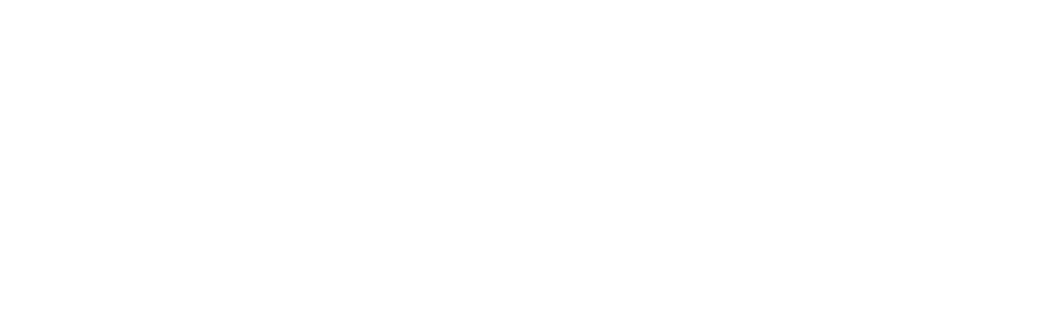
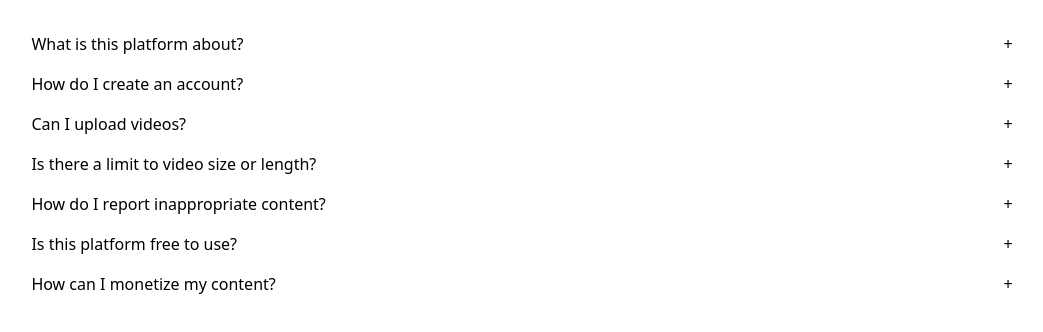
Before and after one commit to NoorMohdDev/ReactJS-Projects, a React (Vite) app: page / in a window 1280 px wide. Shown: the top 332 px of the page, without its empty margins (118-1161 px from the left). Built offline with nearby package versions, Linux system fonts and the light colour scheme.

Commit message:
add Accordion component

```diff
--- a/src/components/Accordian/Accordian.jsx
+++ b/src/components/Accordian/Accordian.jsx
@@ -5,7 +5,14 @@
 
 
   return (
-   <></>
+    data.map(({ question, answer }, index) => (<div className={
+      `p-4 transition-[height] ${collapesed ? "" : "overflow-hidden h-10"}`
+    } key={index}
+    >
+      <div onClick={()=>{setCollapesed(!collapesed)}} className=" cursor-pointer flex justify-between"><h1>{question}</h1>
+        <span>+</span></div>
+      <div className="pt-3 "><p >{answer}</p></div>
+    </div>))
   )
 }
 
```
